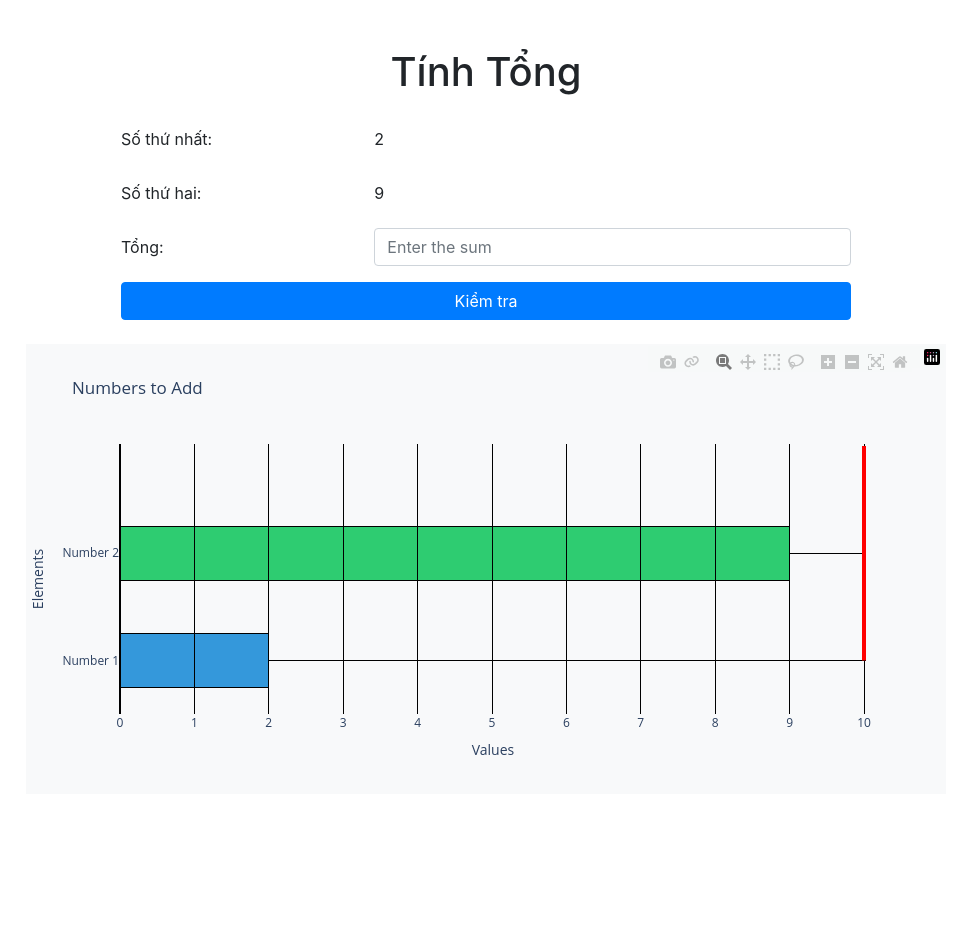
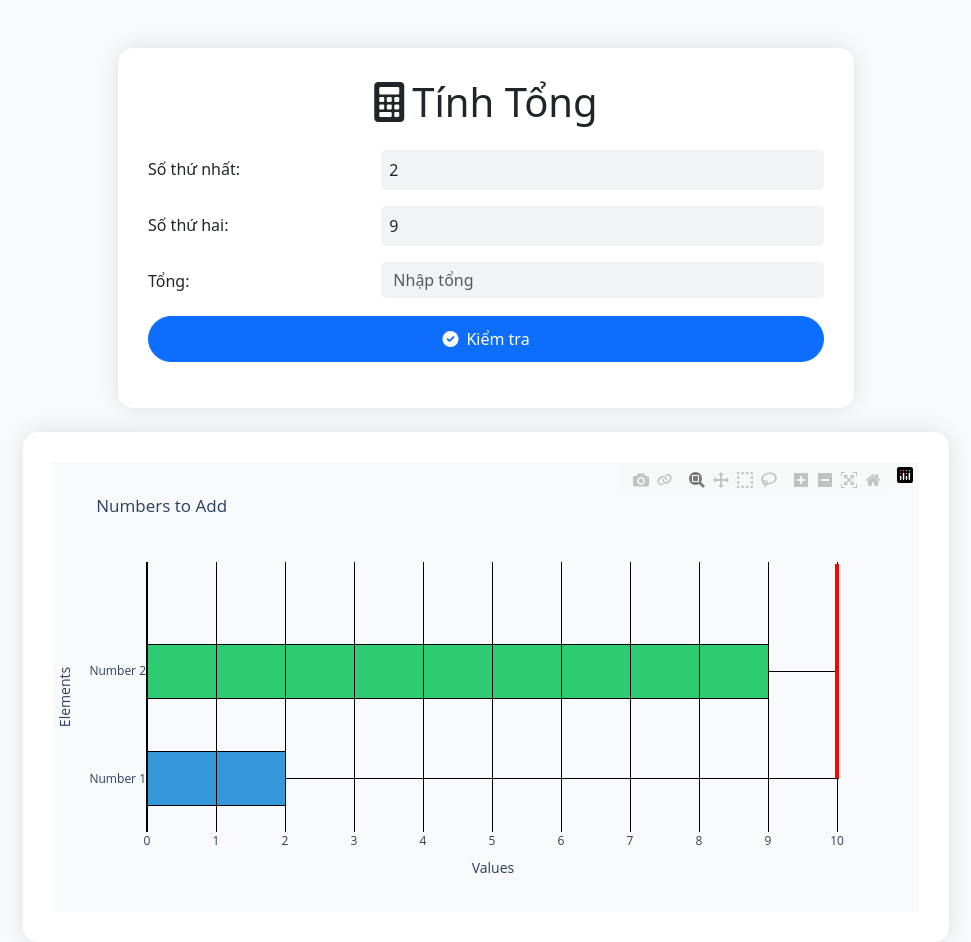
Before and after one commit to nguyenduc11/guest-the-sum, a Flask app: page / in a window 1280 px wide. Shown: the whole page, without its empty margins (154-1125 px from the left). Before the commit the page ends 755 px from the top, so only its background shows below. Run offline with Flask 2, Linux system fonts and the light colour scheme; some libraries are stand-ins or nearby versions.

Commit message:
Update index.html
update index.html bootstrap cdn

```diff
--- a/templates/index.html
+++ b/templates/index.html
@@ -4,52 +4,83 @@
     <meta charset="UTF-8">
     <meta name="viewport" content="width=device-width, initial-scale=1.0">
     <title>Tính tổng</title>
-    <link rel="stylesheet" href="https://stackpath.bootstrapcdn.com/bootstrap/4.5.2/css/bootstrap.min.css">
+    <link href="https://cdn.jsdelivr.net/npm/bootstrap@5.3.0-alpha1/dist/css/bootstrap.min.css" rel="stylesheet">
+    <link href="https://cdnjs.cloudflare.com/ajax/libs/font-awesome/6.0.0-beta3/css/all.min.css" rel="stylesheet">
+    <style>
+        body {
+            background-color: #f8f9fa;
+        }
+        .custom-container {
+            background-color: white;
+            border-radius: 15px;
+            box-shadow: 0 0 20px rgba(0, 0, 0, 0.1);
+            padding: 30px;
+        }
+        .custom-input {
+            background-color: #f1f3f5;
+            border: none;
+            border-radius: 5px;
+        }
+        .btn-custom {
+            border-radius: 25px;
+            padding: 10px 20px;
+        }
+    </style>
 </head>
 <body>
 <div class="container mt-5">
-    <h1 class="text-center">Tính Tổng</h1>
-    <div class="row justify-content-center mt-4">
+    <div class="row justify-content-center">
         <div class="col-md-8">
+            <div class="custom-container">
+                <h1 class="text-center mb-4">
+                    <i class="fas fa-calculator me-2"></i>Tính Tổng
+                </h1>
                 <form method="POST" action="/">
-                <div class="form-group row">
+                    <div class="mb-3 row">
                         <label class="col-sm-4 col-form-label">Số thứ nhất:</label>
                         <div class="col-sm-8">
-                        <input type="text" readonly class="form-control-plaintext" value="{{ number1 }}">
+                            <input type="text" readonly class="form-control-plaintext custom-input p-2" value="{{ number1 }}">
                         </div>
                     </div>
-                <div class="form-group row">
+                    <div class="mb-3 row">
                         <label class="col-sm-4 col-form-label">Số thứ hai:</label>
                         <div class="col-sm-8">
-                        <input type="text" readonly class="form-control-plaintext" value="{{ number2 }}">
+                            <input type="text" readonly class="form-control-plaintext custom-input p-2" value="{{ number2 }}">
                         </div>
                     </div>
-                <div class="form-group row">
+                    <div class="mb-3 row">
                         <label for="sum" class="col-sm-4 col-form-label">Tổng:</label>
                         <div class="col-sm-8">
-                        <input type="text" class="form-control" id="sum" name="sum" placeholder="Enter the sum">
+                            <input type="text" class="form-control custom-input" id="sum" name="sum" placeholder="Nhập tổng">
                         </div>
                     </div>
-                <button type="submit" class="btn btn-primary btn-block">Kiểm tra</button>
+                    <button type="submit" class="btn btn-primary btn-custom w-100 mb-3">
+                        <i class="fas fa-check-circle me-2"></i>Kiểm tra
+                    </button>
                 </form>
                 {% if message %}
-                <div class="alert alert-info mt-3">{{ message }}</div>
+                    <div class="alert alert-info mt-3">
+                        <i class="fas fa-info-circle me-2"></i>{{ message }}
+                    </div>
                 {% endif %}
                 {% if show_new_round %}
                     <form method="POST" action="/">
-                    <button type="submit" name="new_round" class="btn btn-secondary btn-block">Vòng mới</button>
+                        <button type="submit" name="new_round" class="btn btn-secondary btn-custom w-100">
+                            <i class="fas fa-sync-alt me-2"></i>Vòng mới
+                        </button>
                     </form>
                 {% endif %}
             </div>
         </div>
+    </div>
     <div class="row justify-content-center mt-4">
         <div class="col-md-10">
+            <div class="custom-container">
                 {{ plot_html|safe }}
             </div>
         </div>
     </div>
-<script src="https://code.jquery.com/jquery-3.5.1.slim.min.js"></script>
-<script src="https://cdn.jsdelivr.net/npm/@popperjs/core@2.5.4/dist/umd/popper.min.js"></script>
-<script src="https://stackpath.bootstrapcdn.com/bootstrap/4.5.2/js/bootstrap.min.js"></script>
+</div>
+<script src="https://cdn.jsdelivr.net/npm/bootstrap@5.3.0-alpha1/dist/js/bootstrap.bundle.min.js"></script>
 </body>
 </html>
```
Lines whose indentation alone changed are shown as unchanged.
